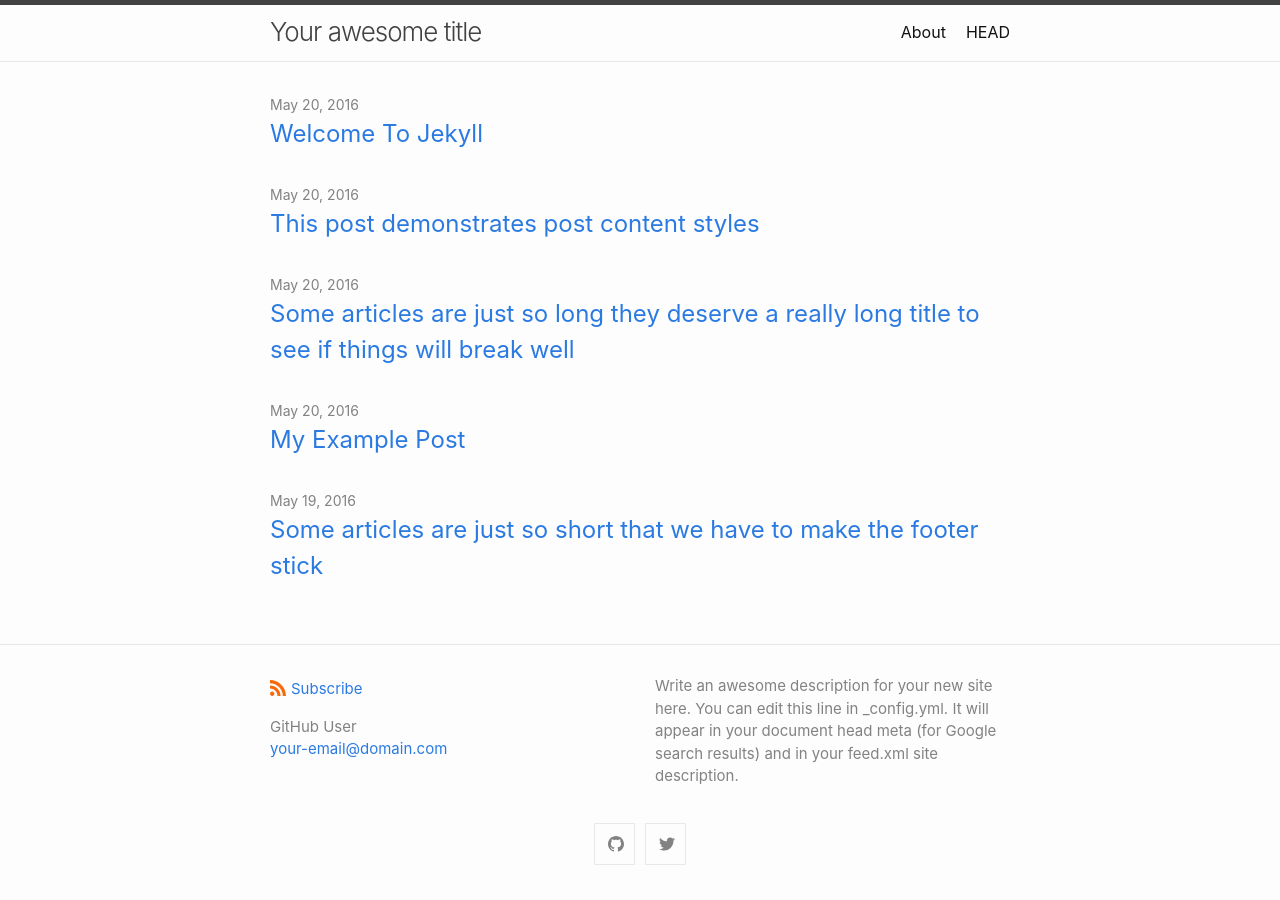
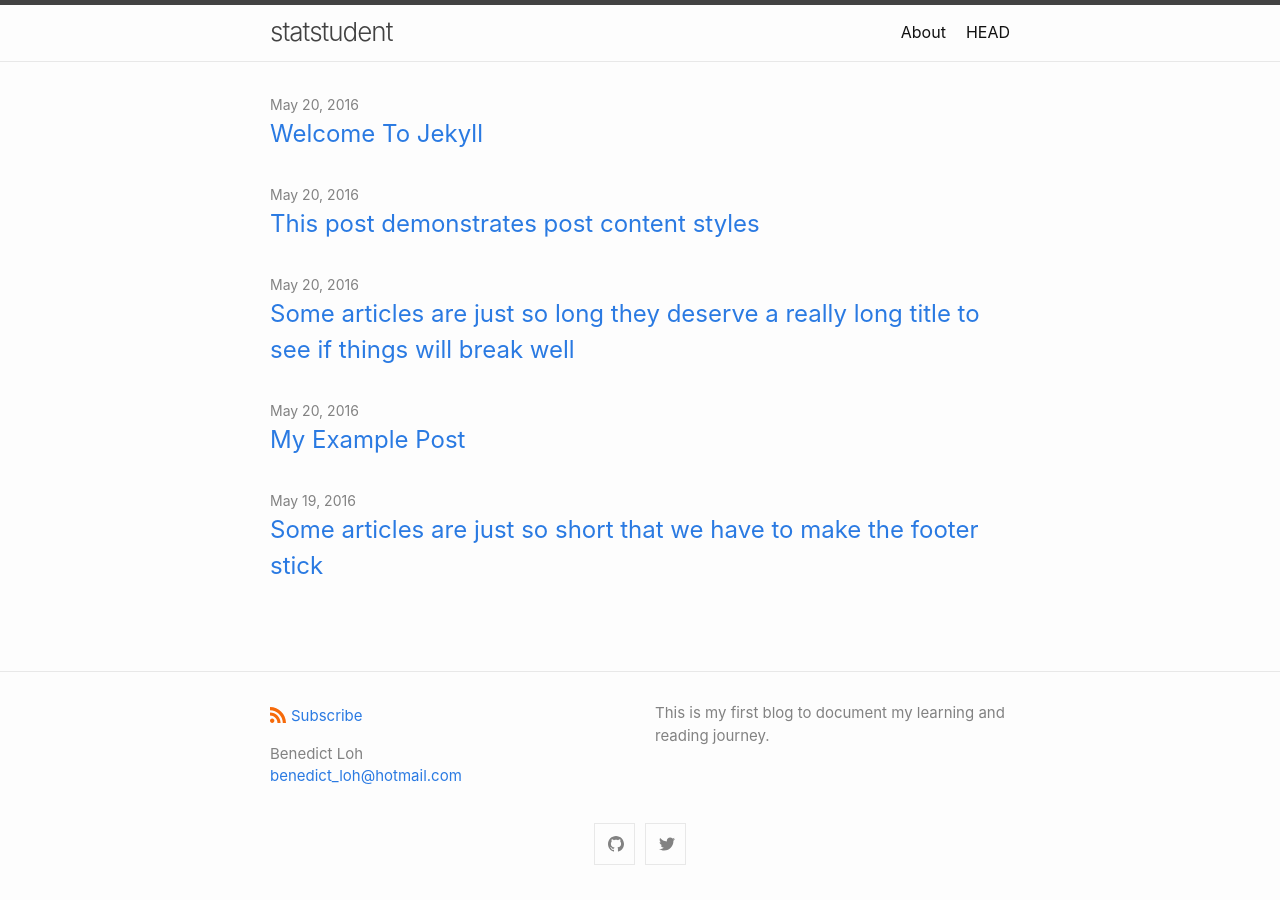
Before and after one commit to benedictlohjd/benedictlohjd.github.io, a Jekyll site: the page built from index.md, in a window 1280 px wide. Built offline with Jekyll 4.4.1, drawn with Linux system fonts in a browser that asks for light colours.

Commit message:
Change personal details

```diff
--- a/_config.yml
+++ b/_config.yml
@@ -1,11 +1,9 @@
-title: Your awesome title
+title: statstudent
 author:
-  name: GitHub User
-  email: your-email@domain.com
+  name: Benedict Loh
+  email: benedict_loh@hotmail.com
 description: > # this means to ignore newlines until "show_excerpts:"
-  Write an awesome description for your new site here. You can edit this
-  line in _config.yml. It will appear in your document head meta (for
-  Google search results) and in your feed.xml site description.
+  This is my first blog to document my learning and reading journey.
 
 show_excerpts: false # set to true to show excerpts on the homepage
 
@@ -16,8 +14,8 @@ minima:
 
   # generate social links in footer
   social_links:
-    twitter: jekyllrb
-    github:  jekyll
+    twitter: benelohh
+    github:  benedictlohjd
     # devto: jekyll
     # dribbble: jekyll
     # facebook: jekyll
```
